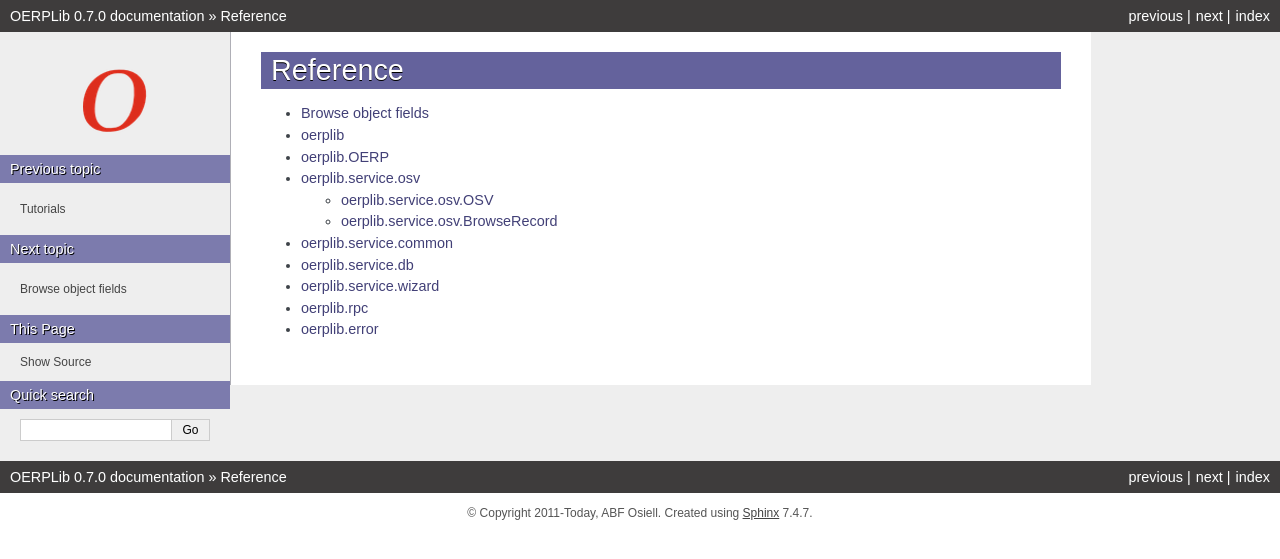
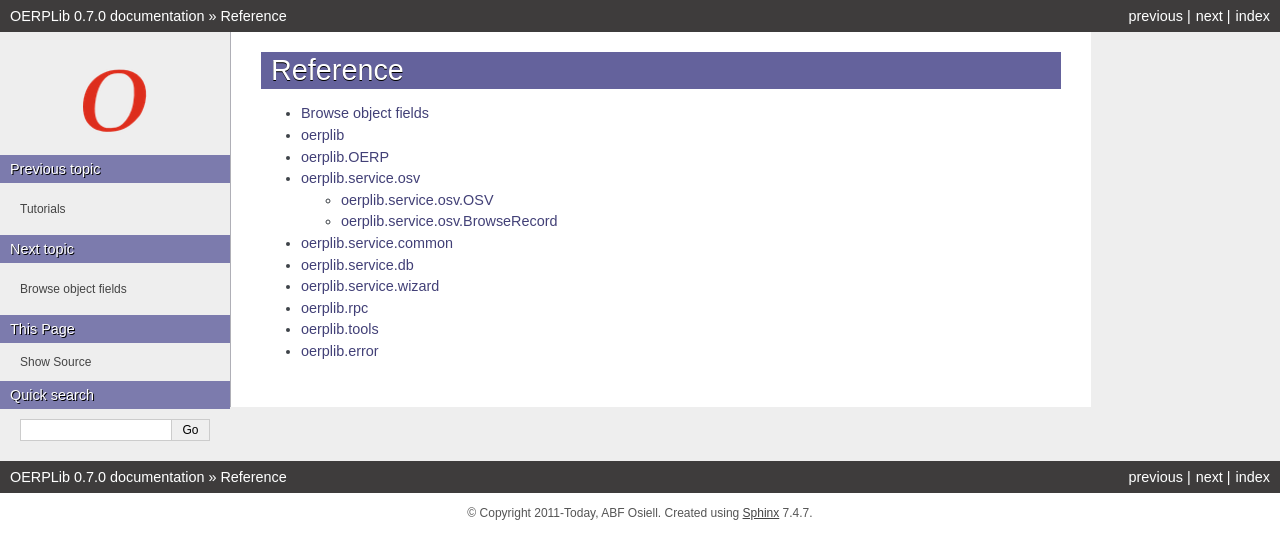
Before and after one commit to osiell/oerplib, a Sphinx documentation site: the page built from doc/source/reference.rst, in a window 1280 px wide. Shown: the top 559 px of the page. Built offline with Sphinx 7.4.7, drawn with Linux system fonts in a browser that asks for light colours.

Commit message:
'oerplib.tools' package added to the documentation

```diff
--- /dev/null
+++ b/doc/source/ref_tools.rst
@@ -0,0 +1,5 @@
+oerplib.tools
+=============
+
+.. automodule:: oerplib.tools
+    :members:
--- a/doc/source/reference.rst
+++ b/doc/source/reference.rst
@@ -14,4 +14,5 @@ Reference
     ref_db
     ref_wizard
     ref_rpc
+    ref_tools
     ref_error
```
Also changed, not shown: 1 other file.
